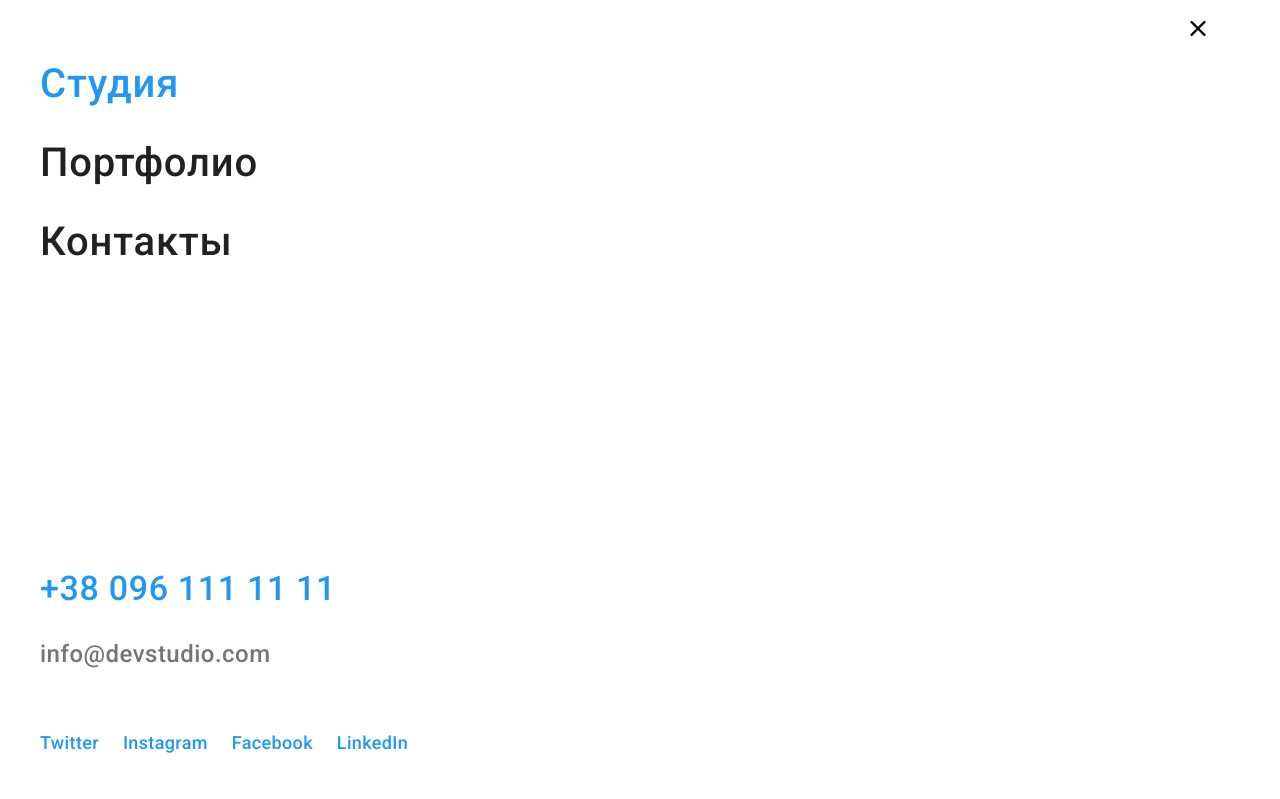
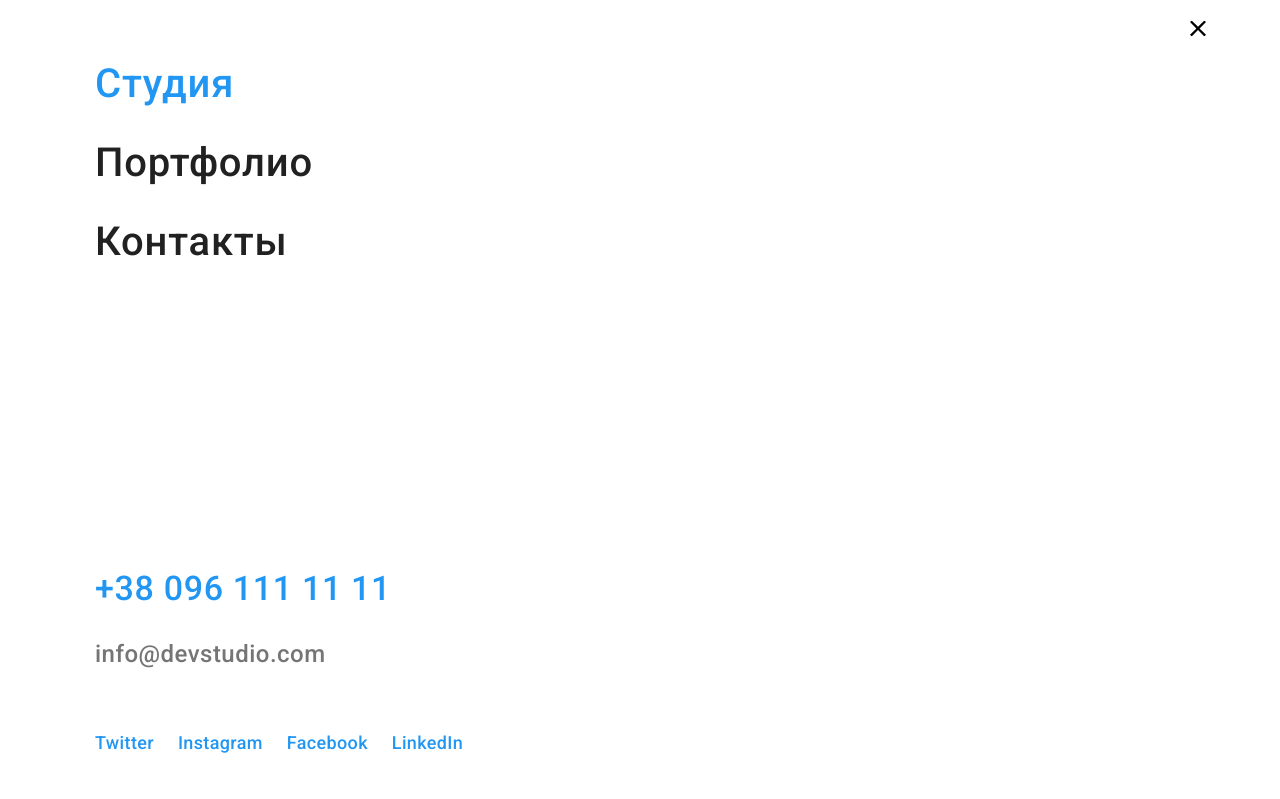
Before and after one commit to Sergeevi44/goit-markup-hw-08, a plain HTML site: page index.html in a window 1280 px wide. Both pictures are taken after a click on the button 1198 px from the left and 30 px from the top of the page. Shown: the top 799 px of the page. Drawn offline with nearby package versions, Linux system fonts and the light colour scheme.

Commit message:
fix-width-nav
исправляет ширину открытого мобильного меню

```diff
--- a/index.html
+++ b/index.html
@@ -30,7 +30,7 @@
 				</svg>
 			</button>
 			</div>
-            <nav class="header__pagination pagination" id="pagination" data-menu>
+            <nav class="header__pagination pagination container" id="pagination" data-menu>
                 <ul class="pagination__list list">
                     <li class="pagination__item">
                         <a class="pagination__link link pagination__link--current" href="./index.html">Студия</a>
```
